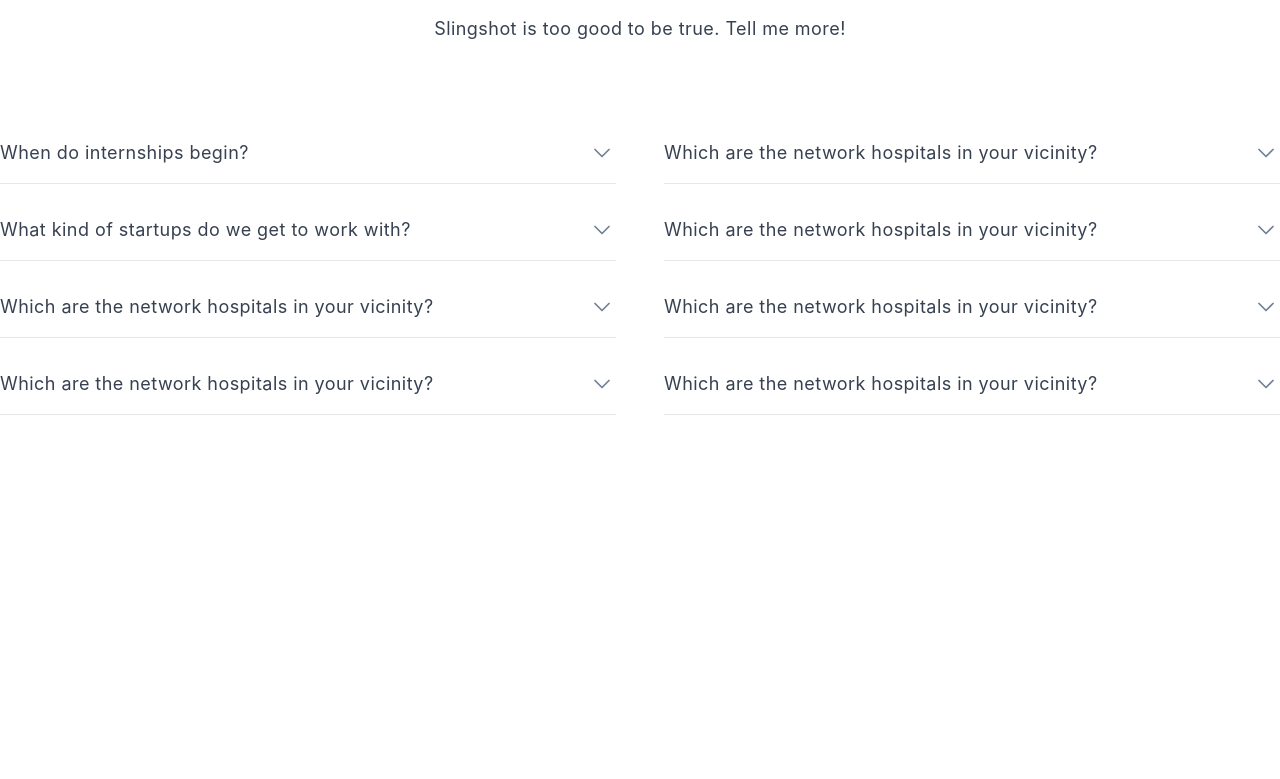
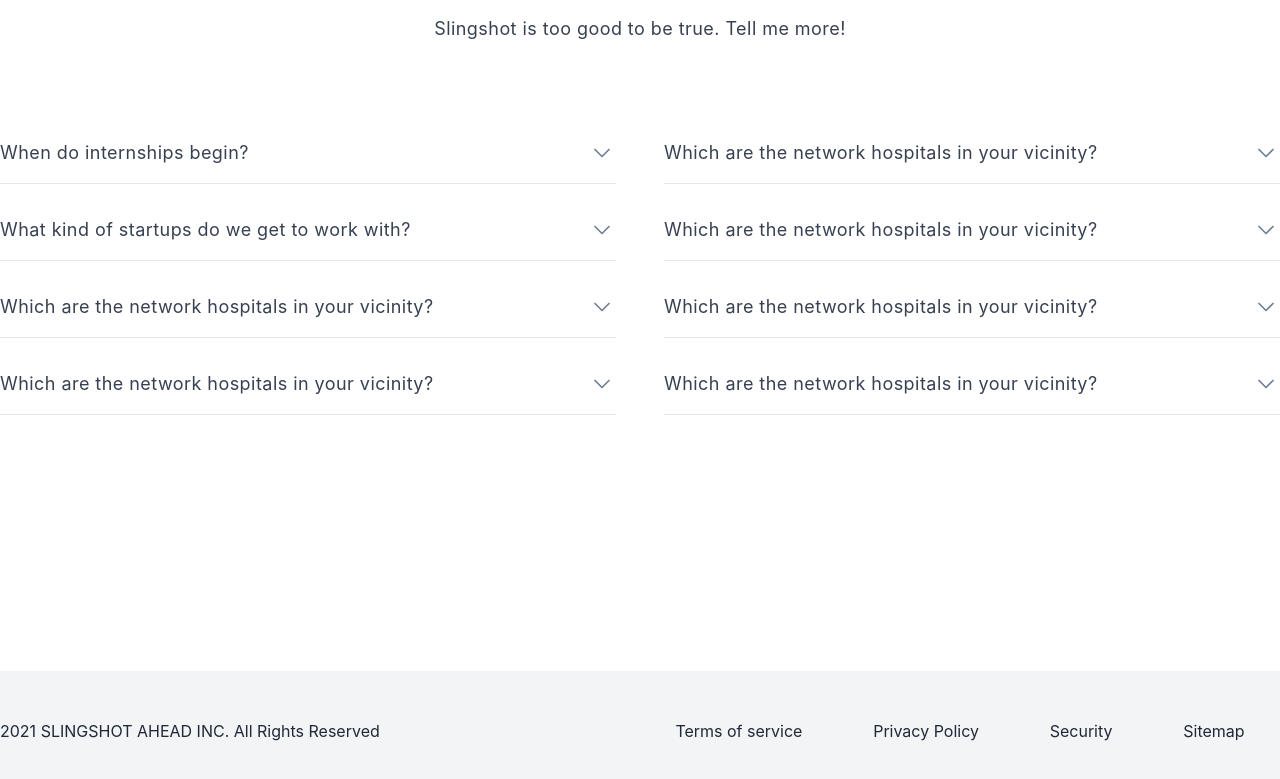
Before and after one commit to dayahn0731/saas, a React (Create React App) app in the folder saas-portal/: page / in a window 1280 px wide. Shown: the part 3065-3844 px from the top of the page. Before the commit the page ends 3672 px from the top, so only its background shows below. Built offline with nearby package versions, Linux system fonts and the light colour scheme.

Commit message:
added some other shit too. from now on, only add code via PRs

```diff
--- /dev/null
+++ b/saas-portal/src/components/Footer/Footer.js
@@ -0,0 +1,33 @@
+import React from "react";
+
+function Footer() {
+    return (
+        <div className="pt-16">
+            <div className="w-full bg-gray-100 py-12">
+                <div className="container mx-auto xl:flex lg:flex text-center xl:text-left lg:text-left">
+                    <div className="xl:w-3/6 lg:w-3/6 sm:w-full text-center xl:text-left mb-6 xl:mb-0 lg:mb-0">
+                        <p className="text-gray-800">{new Date().getFullYear()} SLINGSHOT AHEAD INC. All Rights Reserved</p>
+                    </div>
+                    <div className="xl:w-3/6 lg:w-3/6 sm:w-full">
+                        <ul className="xl:flex lg:flex md:flex sm:flex justify-around">
+                            <li className="text-gray-800 hover:text-gray-900 mb-3 xl:mb-0 lg:mb-0 md:mb-0 sm:mb-0">
+                                <a href="javascript:void(0)">Terms of service</a>
+                            </li>
+                            <li className="text-gray-800 hover:text-gray-900 mb-3 xl:mb-0 lg:mb-0 md:mb-0 sm:mb-0">
+                                <a href="javascript:void(0)">Privacy Policy</a>
+                            </li>
+                            <li className="text-gray-800 hover:text-gray-900 mb-3 xl:mb-0 lg:mb-0 md:mb-0 sm:mb-0">
+                                <a href>Security</a>
+                            </li>
+                            <li className="text-gray-800 hover:text-gray-900 mb-3 xl:mb-0 lg:mb-0 md:mb-0 sm:mb-0">
+                                <a href="javascript:void(0)">Sitemap</a>
+                            </li>
+                        </ul>
+                    </div>
+                </div>
+            </div>
+        </div>
+    );
+}
+
+export default Footer;
--- a/saas-portal/src/components/InternFAQs/InternFAQs.js
+++ b/saas-portal/src/components/InternFAQs/InternFAQs.js
@@ -5,7 +5,7 @@
     return (
         <>
             <div className="mx-auto container f-f-p px-4 xl:px-0 my-24">
-                <h1 className="text-center text-gray-800 text-2xl lg:text-5xl font-bold tracking-wider leading-10">Frequently Asked Questions</h1>
+                <h1 className="text-center text-gray-800 text-2xl lg:text-5xl font-bold tracking-wider leading-10">FAQs</h1>
                 <h2 className="text-center text-gray-700 text-base lg:text-lg tracking-wide mt-5">Slingshot is too good to be true. Tell me more!</h2>
                 <div className="lg:flex flex-wrap py-8 md:py-10 lg:py-14  xl:py-20 text-lg">
                     <div className="lg:w-1/2 lg:pr-6">
--- a/saas-portal/src/pages/LandingPage/LandingPage.js
+++ b/saas-portal/src/pages/LandingPage/LandingPage.js
@@ -8,6 +8,7 @@
 import Stat from "../../components/Stat/Stat";
 import InternFAQs from "../../components/InternFAQs/InternFAQs";
 import InternTestimonials from "../../components/InternTestimonials/InternTestimonials";
+import Footer from "../../components/Footer/Footer";
 
 function LandingPage() {
     return (
@@ -19,6 +20,7 @@
             {/* <InternCTA /> */}
             <InternTestimonials />
             <InternFAQs />
+            <Footer />
         </>
     );
 }
```
